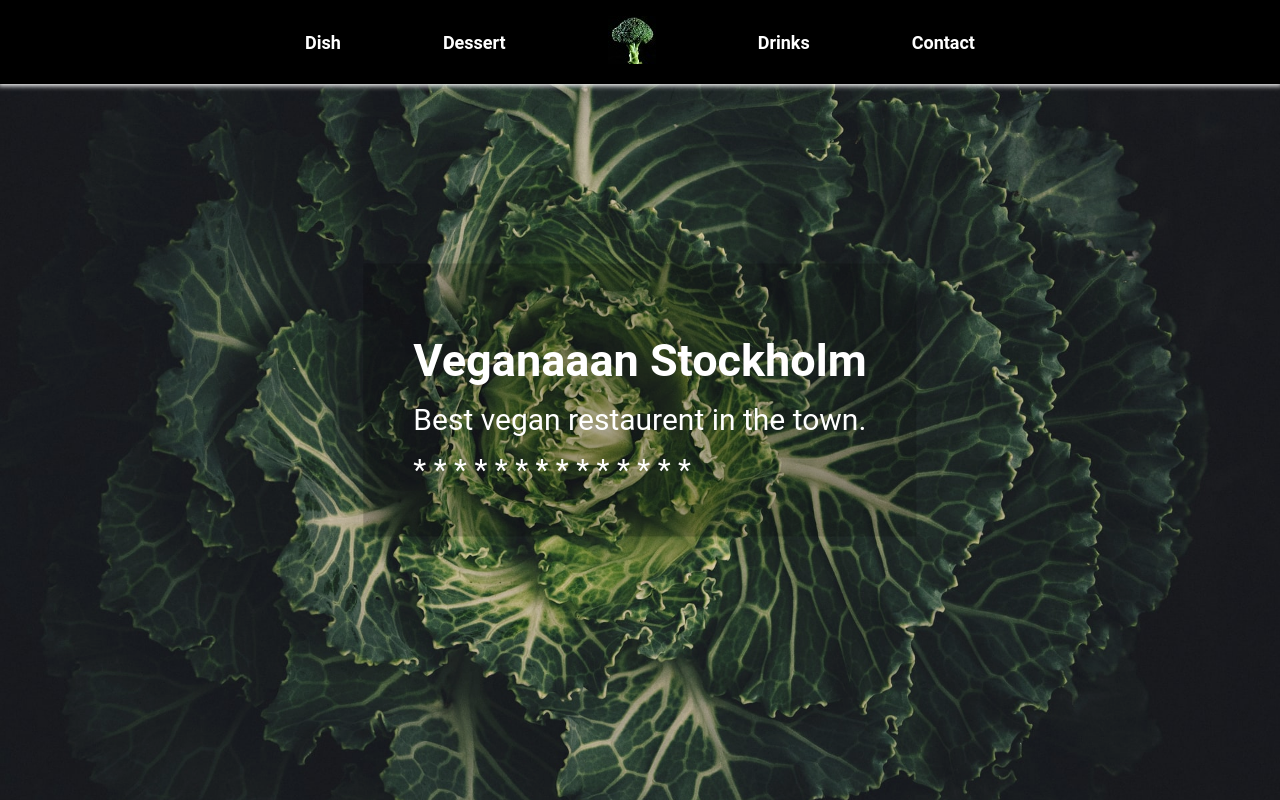
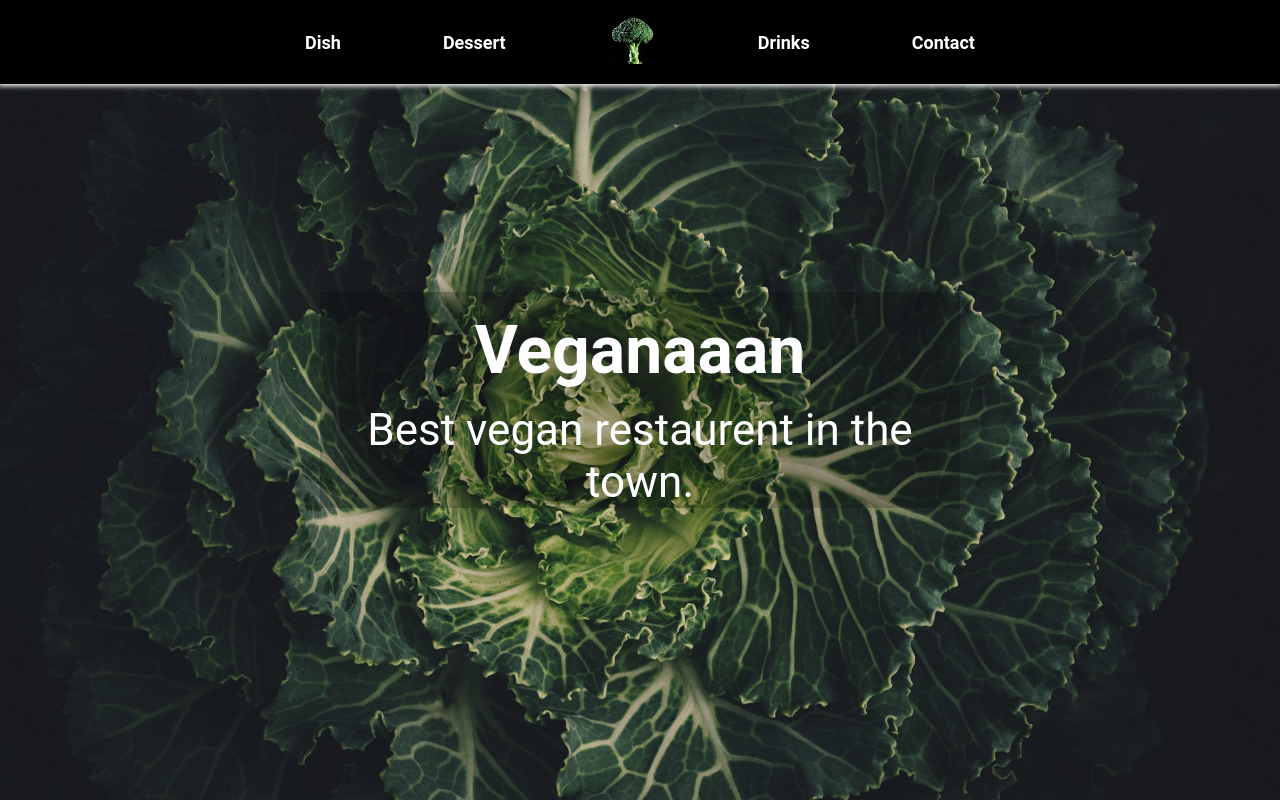
Before and after one commit to SalahUddin7/vegan, a React (Create React App) app: page / in a window 1280 px wide. Shown: the top 800 px of the page. Built offline with nearby package versions, Linux system fonts and the light colour scheme.

Commit message:
Media Querry added

```diff
--- a/src/components/HeroSection.jsx
+++ b/src/components/HeroSection.jsx
@@ -8,9 +8,8 @@ export default function HeroSection() {
         <img src={HeroImage} alt=" a Broccoli" />
         <div className="hero-Section-Text">
           {' '}
-          <h1> Veganaaan Stockholm</h1>
+          <h1> Veganaaan</h1>
           <p>Best vegan restaurent in the town.</p>
-          <p>* * * * * * * * * * * * * * </p>
         </div>
       </section>
     </div>
--- a/src/css/HeroSection.css
+++ b/src/css/HeroSection.css
@@ -19,23 +19,28 @@
   place-items: center;
 }
 
-.hero-text {
-  height: 100%;
-  background-repeat: no-repeat;
-  background-position: center;
-  background-size: cover;
-  display: grid;
-  place-items: center;
-}
-
 .hero-Section-Text {
   position: absolute;
   top: 50%;
   left: 50%;
   transform: translate(-50%, -50%);
+  color: white;
+  font-size: 24px;
+  background: rgba(0, 0, 0, 0.2);
+  text-align: center;
+}
 
-  color: white;
-  font-size: 30px;
-  background: rgba(0, 0, 0, 0.2);
-  padding: 50px;
+/* Medium devices (landscape tablets, 768px and up) */
+
+@media only screen and (min-width: 768px) {
+  .hero-Section-Text {
+    font-size: 32px;
+  }
 }
+
+/* Large devices (laptops/desktops, 992px and up) */
+@media only screen and (min-width: 992px) {
+  .hero-Section-Text {
+    font-size: 44px;
+  }
+}
```
